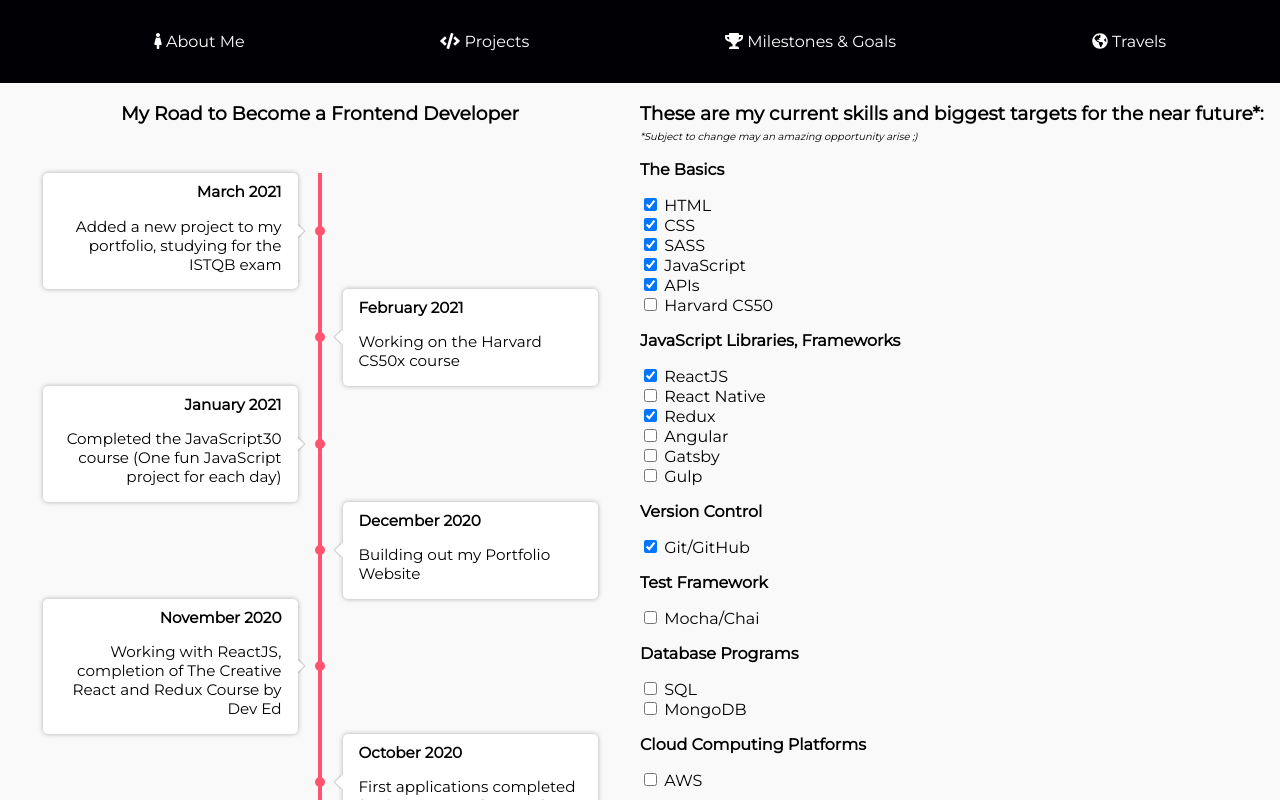
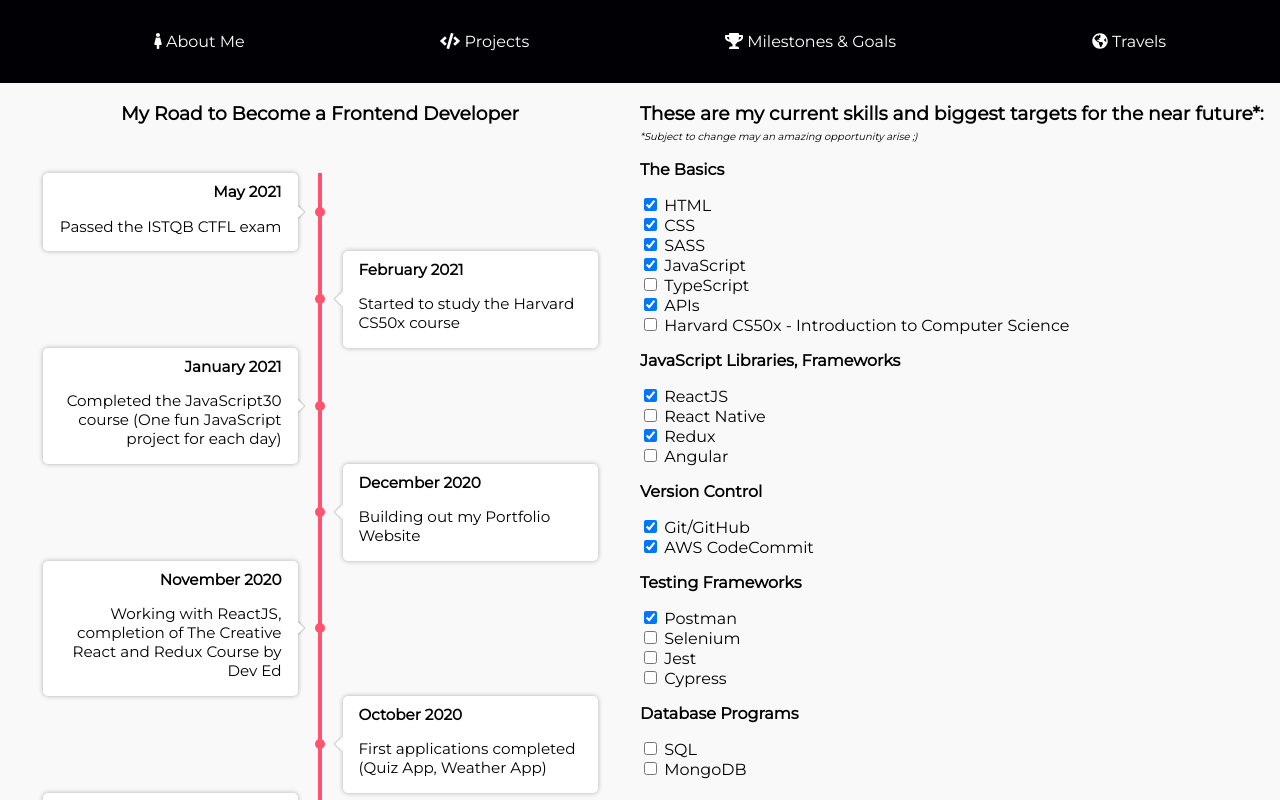
Before and after one commit to JuditTurcsanyi/my-portfolio, a React (Create React App) app: page /milestones in a window 1280 px wide. Shown: the top 800 px of the page. Built offline with nearby package versions, Linux system fonts and the light colour scheme.

Commit message:
June update

```diff
--- a/src/pages/Milestones.js
+++ b/src/pages/Milestones.js
@@ -1,60 +1,99 @@
-import React from 'react';
-import styled from 'styled-components';
-import Timeline from '../components/Timeline';
-import {motion} from 'framer-motion';
-import {componentsAnimation, component} from '../animations'
+import React from "react"
+import styled from "styled-components"
+import Timeline from "../components/Timeline"
+import { motion } from "framer-motion"
+import { componentsAnimation, component } from "../animations"
 
 const Milestones = () => {
-    return(
-        <Container variants={componentsAnimation} initial="hidden" animate="show" exit="exit">
+  return (
+    <Container
+      variants={componentsAnimation}
+      initial="hidden"
+      animate="show"
+      exit="exit"
+    >
       <motion.div variants={component} className="milestones">
         <h3>My Road to Become a Frontend Developer</h3>
         <Timeline />
       </motion.div>
       <Goals variants={component}>
         <div className="text">
-                    <h3>These are my current skills and biggest targets for the near future*:</h3>
+          <h3>
+            These are my current skills and biggest targets for the near
+            future*:
+          </h3>
           <i>*Subject to change may an amazing opportunity arise ;)</i>
           <p>The Basics</p>
-                    <input type="checkbox" className="checkbox" name="html" checked readOnly/>
-                    <label htmlFor="html"> HTML</label><br/>
-                    <input type="checkbox" name="css" checked readOnly/>
-                    <label htmlFor="css"> CSS</label><br/>
-                    <input type="checkbox" name="sass" checked readOnly/>
-                    <label htmlFor="sass"> SASS</label><br/>
-                    <input type="checkbox" name="js" checked readOnly/>
-                    <label htmlFor="js"> JavaScript</label><br/>
-                    <input type="checkbox" name="api" checked readOnly/>
-                    <label htmlFor="api"> APIs</label><br/>
-                    <input type="checkbox" name="harvard" checked="" readOnly/>
-                    <label htmlFor="harvard"> Harvard CS50</label><br/>
+          <input
+            type="checkbox"
+            className="checkbox"
+            name="html"
+            checked
+            readOnly
+          />
+          <label htmlFor="html"> HTML</label>
+          <br />
+          <input type="checkbox" name="css" checked readOnly />
+          <label htmlFor="css"> CSS</label>
+          <br />
+          <input type="checkbox" name="sass" checked readOnly />
+          <label htmlFor="sass"> SASS</label>
+          <br />
+          <input type="checkbox" name="js" checked readOnly />
+          <label htmlFor="js"> JavaScript</label>
+          <br />
+          <input type="checkbox" name="ts" checked="" readOnly />
+          <label htmlFor="ts"> TypeScript</label>
+          <br />
+          <input type="checkbox" name="api" checked readOnly />
+          <label htmlFor="api"> APIs</label>
+          <br />
+          <input type="checkbox" name="harvard" checked="" readOnly />
+          <label htmlFor="harvard">
+            {" "}
+            Harvard CS50x - Introduction to Computer Science
+          </label>
+          <br />
           <p>JavaScript Libraries, Frameworks</p>
-                    <input type="checkbox" name="react" checked readOnly/>
-                    <label htmlFor="react"> ReactJS</label><br/>
-                    <input type="checkbox" name="reactn" checked="" readOnly/>
-                    <label htmlFor="reactn"> React Native</label><br/>
-                    <input type="checkbox" name="redux" checked readOnly/>
-                    <label htmlFor="redux"> Redux</label><br/>
-                    <input type="checkbox" name="angular" checked="" readOnly/>
-                    <label htmlFor="angular"> Angular</label><br/>
-                    <input type="checkbox" name="gatsby" checked="" readOnly/>
-                    <label htmlFor="gatsby"> Gatsby</label><br/>
-                    <input type="checkbox" name="gulp" checked="" readOnly/>
-                    <label htmlFor="gulp"> Gulp</label><br/>
+          <input type="checkbox" name="react" checked readOnly />
+          <label htmlFor="react"> ReactJS</label>
+          <br />
+          <input type="checkbox" name="reactn" checked="" readOnly />
+          <label htmlFor="reactn"> React Native</label>
+          <br />
+          <input type="checkbox" name="redux" checked readOnly />
+          <label htmlFor="redux"> Redux</label>
+          <br />
+          <input type="checkbox" name="angular" checked="" readOnly />
+          <label htmlFor="angular"> Angular</label>
+          <br />
           <p>Version Control</p>
-                    <input type="checkbox" name="git" checked readOnly/>
-                    <label htmlFor="git"> Git/GitHub</label><br/>
-                    <p>Test Framework</p>
-                    <input type="checkbox" name="mocha" checked="" readOnly/>
-                    <label htmlFor="mocha"> Mocha/Chai</label><br/>
+          <input type="checkbox" name="git" checked readOnly />
+          <label htmlFor="git"> Git/GitHub</label>
+          <br />
+          <input type="checkbox" name="AWS" checked readOnly />
+          <label htmlFor="AWS"> AWS CodeCommit</label>
+          <br />
+          <p>Testing Frameworks</p>
+          <input type="checkbox" name="postman" checked readOnly />
+          <label htmlFor="postman"> Postman</label>
+          <br />
+          <input type="checkbox" name="selenium" checked="" readOnly />
+          <label htmlFor="selenium"> Selenium</label>
+          <br />
+          <input type="checkbox" name="jest" checked="" readOnly />
+          <label htmlFor="jest"> Jest</label>
+          <br />
+          <input type="checkbox" name="cypress" checked="" readOnly />
+          <label htmlFor="cypress"> Cypress</label>
+          <br />
           <p>Database Programs</p>
-                    <input type="checkbox" name="sql" checked="" readOnly/>
-                    <label htmlFor="sql"> SQL</label><br/>
-                    <input type="checkbox" name="mongo" checked="" readOnly/>
-                    <label htmlFor="mongo"> MongoDB</label><br/>
-                    <p>Cloud Computing Platforms</p>
-                    <input type="checkbox" name="aws" checked="" readOnly/>
-                    <label htmlFor="aws"> AWS</label><br/>
+          <input type="checkbox" name="sql" checked="" readOnly />
+          <label htmlFor="sql"> SQL</label>
+          <br />
+          <input type="checkbox" name="mongo" checked="" readOnly />
+          <label htmlFor="mongo"> MongoDB</label>
+          <br />
         </div>
       </Goals>
     </Container>
@@ -80,7 +119,6 @@
       margin-bottom: 2rem;
     }
   }
-
 `
 
 const Goals = styled(motion.div)`
@@ -103,4 +141,4 @@
   }
 `
 
-export default Milestones;
+export default Milestones
--- a/src/timelinedata.js
+++ b/src/timelinedata.js
@@ -1,9 +1,10 @@
 const timelineData = [
   {
-        text: "Added a new project to my portfolio, studying for the ISTQB exam",
-        date: "March 2021",
-    },{
-        text: "Working on the Harvard CS50x course",
+    text: "Passed the ISTQB CTFL exam",
+    date: "May 2021",
+  },
+  {
+    text: "Started to study the Harvard CS50x course",
     date: "February 2021",
   },
   {
@@ -29,7 +30,7 @@
   {
     text: "Wrote my first Hello World in HTML and fell in love with web development",
     date: "August 20, 2020",
-    }
-];
+  },
+]
 
-export default timelineData;
+export default timelineData
```
Also changed, not shown: 1 other file (tests, documents, lock files or other folders). Lines whose indentation alone changed are shown as unchanged.
